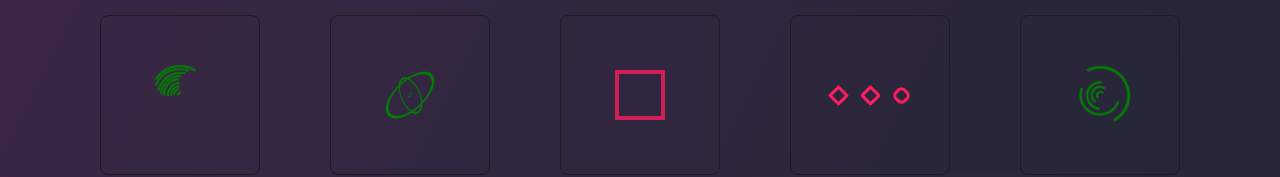
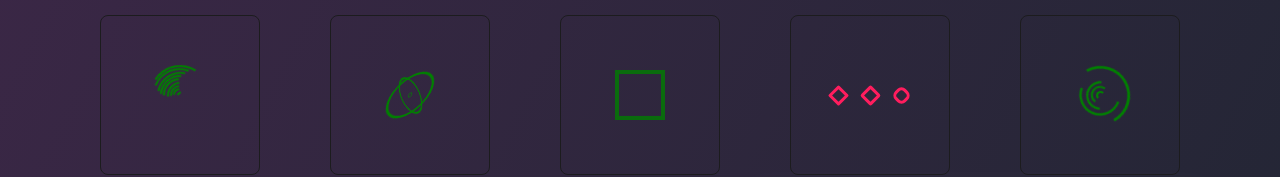
Before and after one commit to epicmaxco/epic-spinners-landing, a Vue app: page /#/ in a window 1280 px wide. Shown: the part 286-463 px from the top of the page. Built offline with nearby package versions, Linux system fonts and the light colour scheme.

Commit message:
feat(fulfilling square spinner): styles binding

```diff
--- a/src/components/spinners/FulfillingSquareSpinner.vue
+++ b/src/components/spinners/FulfillingSquareSpinner.vue
@@ -23,14 +23,17 @@
       }
     },
 
-    data () {
-      return {
-        spinnerStyle: {
+    computed: {
+      spinnerStyle () {
+        return {
           height: `${this.size}px`,
           width: `${this.size}px`,
           borderColor: this.color
-        },
-        spinnerInnerStyle: {
+        }
+      },
+
+      spinnerInnerStyle () {
+        return {
           backgroundColor: this.color
         }
       }
```
